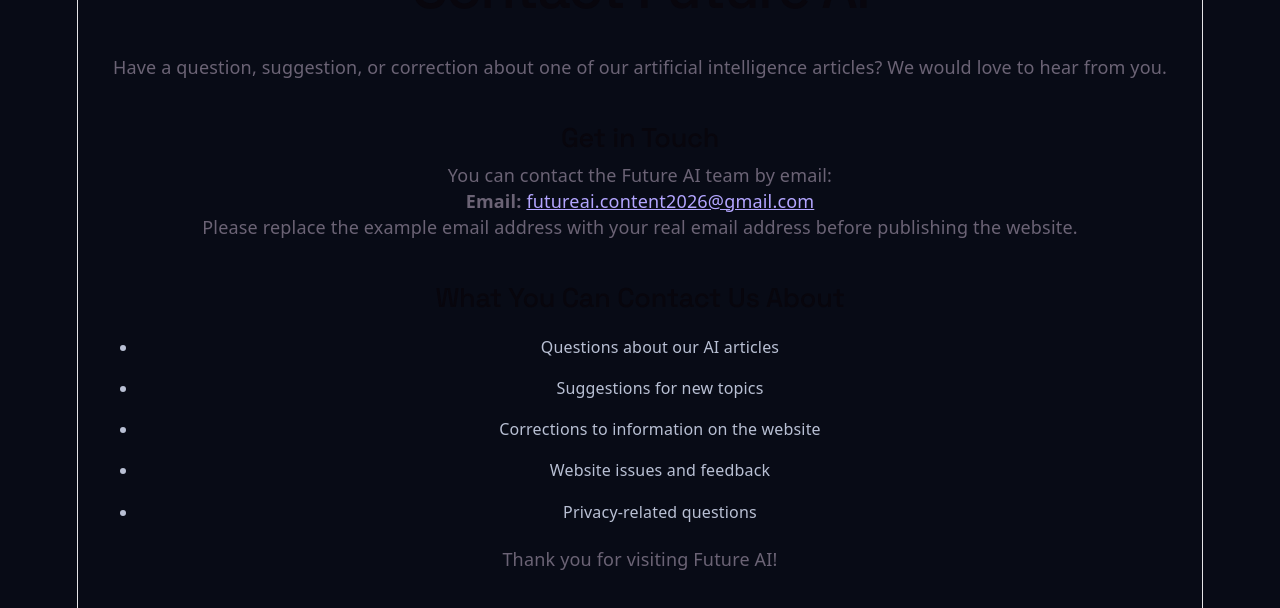
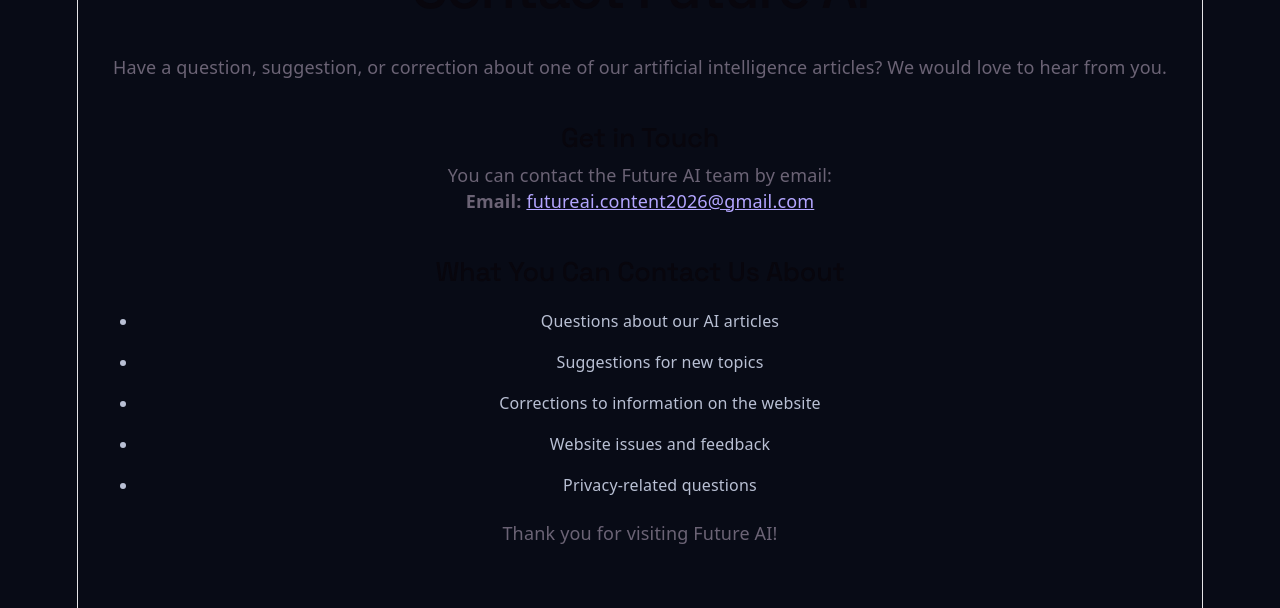
Before and after one commit to GOPISETTYBALAKRISHNA/future-ai, a React (Vite) app: page /contact in a window 1280 px wide. Shown: the part 142-750 px from the top of the page. Built offline with nearby package versions, Linux system fonts and the light colour scheme.

Commit message:
Improve CONTACT detals

```diff
--- a/src/Contact.jsx
+++ b/src/Contact.jsx
@@ -40,10 +40,7 @@ export default function Contact() {
         </a>
       </p>
 
-      <p>
-        Please replace the example email address with your real email
-        address before publishing the website.
-      </p>
+
 
       <h2>What You Can Contact Us About</h2>
 
```
